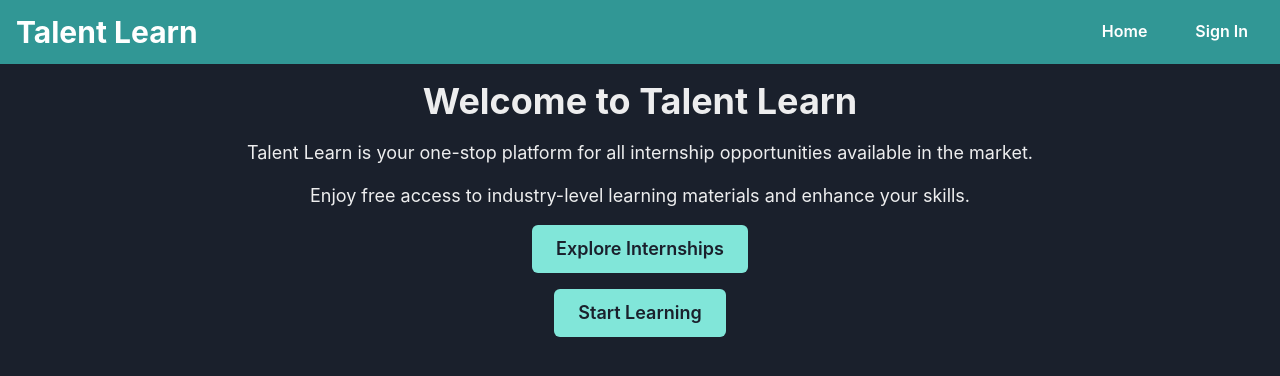
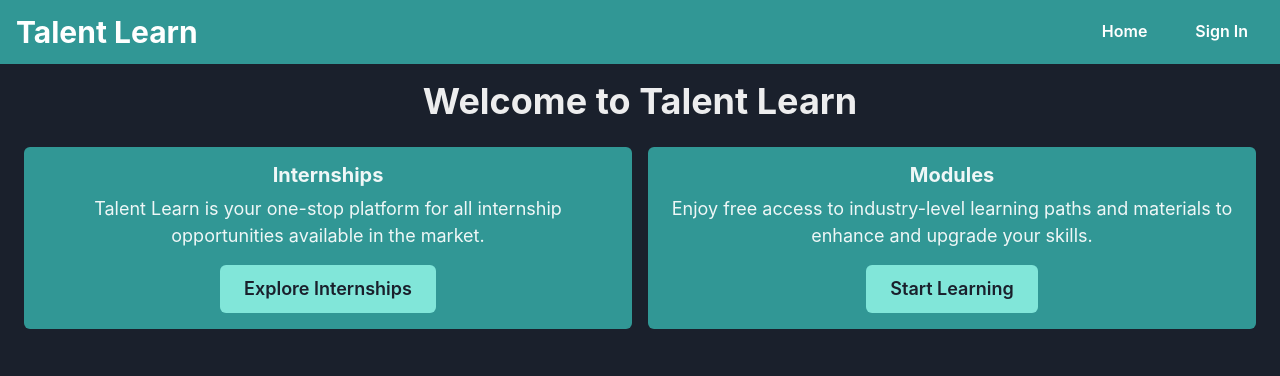
Before and after one commit to Rohan120805/talentlearn, a React (Vite) app in the folder frontend/: page / in a window 1280 px wide. Shown: the top 376 px of the page. Built offline with nearby package versions, Linux system fonts and the light colour scheme; no server answers.

Commit message:
Updated UI

```diff
--- a/frontend/src/pages/HomePage.jsx
+++ b/frontend/src/pages/HomePage.jsx
@@ -1,24 +1,32 @@
 import React from 'react';
-import { Box, Heading, Text, VStack, Button } from '@chakra-ui/react';
+import { Box, Heading, Text, VStack, Button, Flex } from '@chakra-ui/react';
 import { Link } from 'react-router-dom';
 
 const HomePage = () => {
   return (
     <Box p={4} textAlign="center">
       <Heading mb={4}>Welcome to Talent Learn</Heading>
-      <VStack spacing={4}>
+      <VStack spacing={8}>
+        <Flex direction={{ base: 'column', md: 'row' }} align="center" justify="space-between" w="100%">
+          <Box p={4} bg="teal.500" borderRadius="md" flex="1" m={2}>
+            <Heading size="md" mb={2}>Internships</Heading>
             <Text fontSize="lg">
               Talent Learn is your one-stop platform for all internship opportunities available in the market.
             </Text>
-        <Text fontSize="lg">
-          Enjoy free access to industry-level learning materials and enhance your skills.
-        </Text>
-        <Button as={Link} to="/internships" colorScheme="teal" size="lg">
+            <Button as={Link} to="/internships" colorScheme="teal" size="lg" mt={4}>
               Explore Internships
             </Button>
-        <Button as={Link} to="/modules" colorScheme="teal" size="lg">
+          </Box>
+          <Box p={4} bg="teal.500" borderRadius="md" flex="1" m={2}>
+            <Heading size="md" mb={2}>Modules</Heading>
+            <Text fontSize="lg">
+              Enjoy free access to industry-level learning paths and materials to enhance and upgrade your skills.
+            </Text>
+            <Button as={Link} to="/modules" colorScheme="teal" size="lg" mt={4}>
               Start Learning
             </Button>
+          </Box>
+        </Flex>
       </VStack>
     </Box>
   );
--- a/frontend/src/pages/Modules.jsx
+++ b/frontend/src/pages/Modules.jsx
@@ -4,20 +4,26 @@ import {useNavigate} from 'react-router-dom';
 import axios from 'axios';
 
 const Modules = () => {
-  const [modules, setModules] = useState([]);
+  const [modules, setModules] = useState([]); // Initialize as empty array
   const navigate = useNavigate();
 
-  useEffect(()=>{
-    const fetchModules=async()=>{
-      try{
-        const response=await axios.get('/auth/profile');
-        if(!response.data){
+  useEffect(() => {
+    const fetchModules = async () => {
+      try {
+        const response = await axios.get('/auth/profile');
+        if (!response.data) {
           navigate('/signin');
-        } else{
-          const modulesResponse=await axios.get('/modules');
+          return;
+        }
+
+        const modulesResponse = await axios.get('/modules');
+        if (Array.isArray(modulesResponse.data)) { // Add check for array
           setModules(modulesResponse.data);
+        } else {
+          console.error('Modules data is not an array:', modulesResponse.data);
+          setModules([]); // Fallback to empty array
         }
-      } catch(error){
+      } catch (error) {
         console.error('Error fetching modules:', error);
         navigate('/signin');
       }
@@ -25,11 +31,15 @@ const Modules = () => {
 
     fetchModules();
   }, [navigate]);
+
   return (
     <Box p={4}>
       <Heading mb={4}>Courses</Heading>
+      {modules.length === 0 ? (
+        <Text>No modules available</Text>
+      ) : (
         <SimpleGrid columns={{base:1, md:2, lg:3}} spacing={4}>
-        {modules.map((module)=>(
+          {modules.map((module) => (
             <Card key={module._id} borderWidth="1px" borderRadius="lg" overflow="hidden">
               <CardHeader>
                 <Heading size="md">{module.title}</Heading>
@@ -46,14 +56,17 @@ const Modules = () => {
                   ))}
                 </HStack>
                 <HStack mt={4} justifyContent="space-between">
-                <Button colorScheme="blue" onClick={()=>navigate(`/modules/${module._id}`)}>Start Learning</Button>
+                  <Button colorScheme="blue" onClick={() => navigate(`/modules/${module._id}`)}>
+                    Start Learning
+                  </Button>
                 </HStack>
               </CardBody>
             </Card>
           ))}
         </SimpleGrid>
+      )}
     </Box>
-  )
-}
+  );
+};
 
-export default Modules
+export default Modules;
--- a/frontend/src/pages/SingleInternship.jsx
+++ b/frontend/src/pages/SingleInternship.jsx
@@ -76,7 +76,17 @@ const SingleInternship = () => {
       {hasAllSkills ? (
         <Text mt={4} color="green.500">You have all the required skills. Feel free to apply if you are pleased with the opportunity!</Text>
       ) : (
-        <Text mt={4} color="red.500">You are missing the following skills: {missingSkills.join(', ')}. Consider learning them to be a better fit for this opportunity.</Text>
+        <>
+          <Text mt={4} color="red.500">You are missing the following skills:</Text>
+          <HStack wrap="wrap" spacing={2} mt={2}>
+              {(missingSkills || []).map((skill, index) => (
+              <Tag key={index} size="lg" colorScheme="red" borderRadius="full">
+                  <TagLabel>{skill}</TagLabel>
+              </Tag>
+              ))}
+          </HStack>
+          <Text mt={4} color="red.500">You will gain them after completing this module</Text>
+        </>
       )}
       <HStack mt={4} justifyContent="space-between">
         <Button mt={4} color="teal.500">
--- a/package.json
+++ b/package.json
@@ -5,7 +5,9 @@
   "scripts": {
     "start": "nodemon backend/server.js",
     "build": "npm --prefix frontend run build",
-    "dev": "npm --prefix frontend run dev",
+    "server": "nodemon backend/server.js",
+    "client": "cd frontend && npm run dev",
+    "dev": "concurrently \"npm run server\" \"npm run client\"",
     "deploy": "npm run build && npm run start"
   },
   "type": "module",
@@ -30,6 +32,7 @@
   },
   "devDependencies": {
     "@babel/plugin-proposal-private-property-in-object": "^7.21.11",
+    "concurrently": "^9.1.2",
     "nodemon": "^3.1.9"
   }
 }
```
Also changed, not shown: 1 other file (tests, documents, lock files or other folders). Lines whose indentation alone changed are shown as unchanged.
